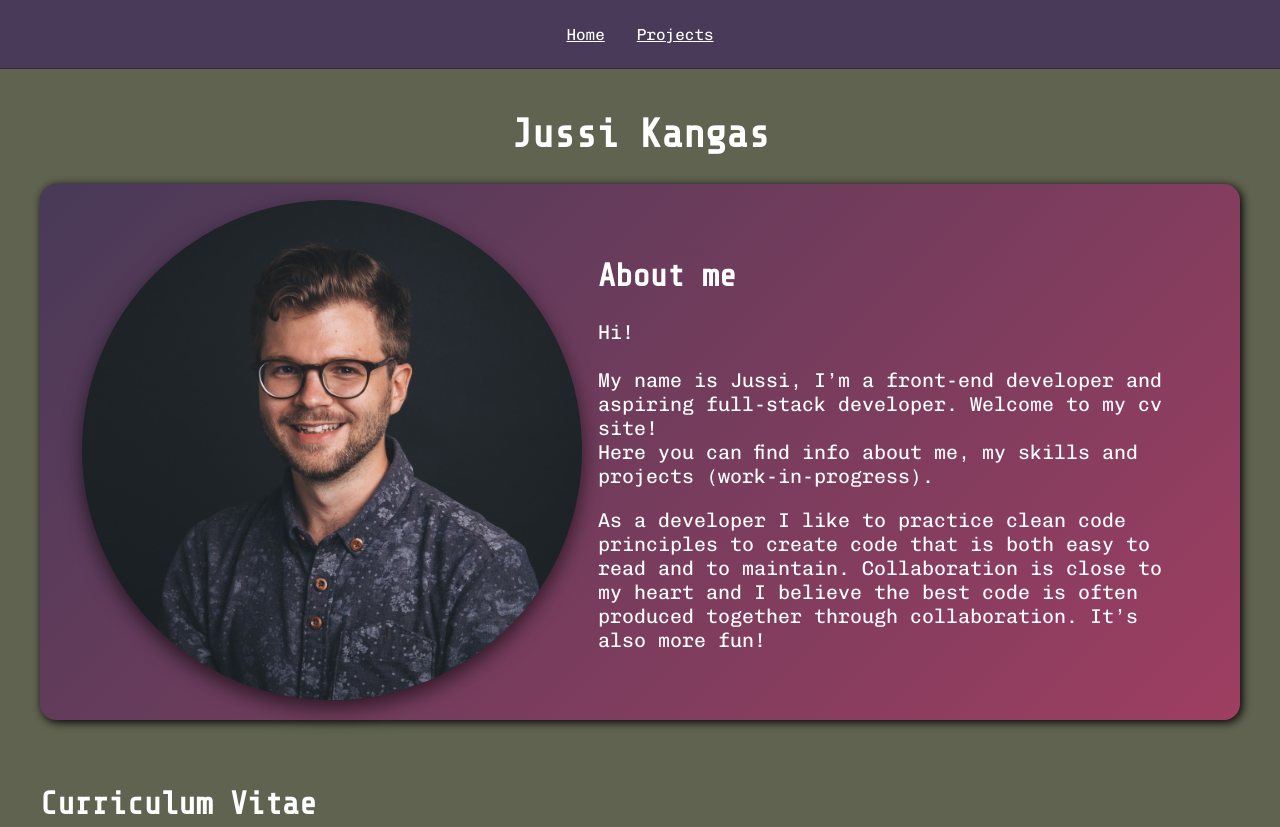
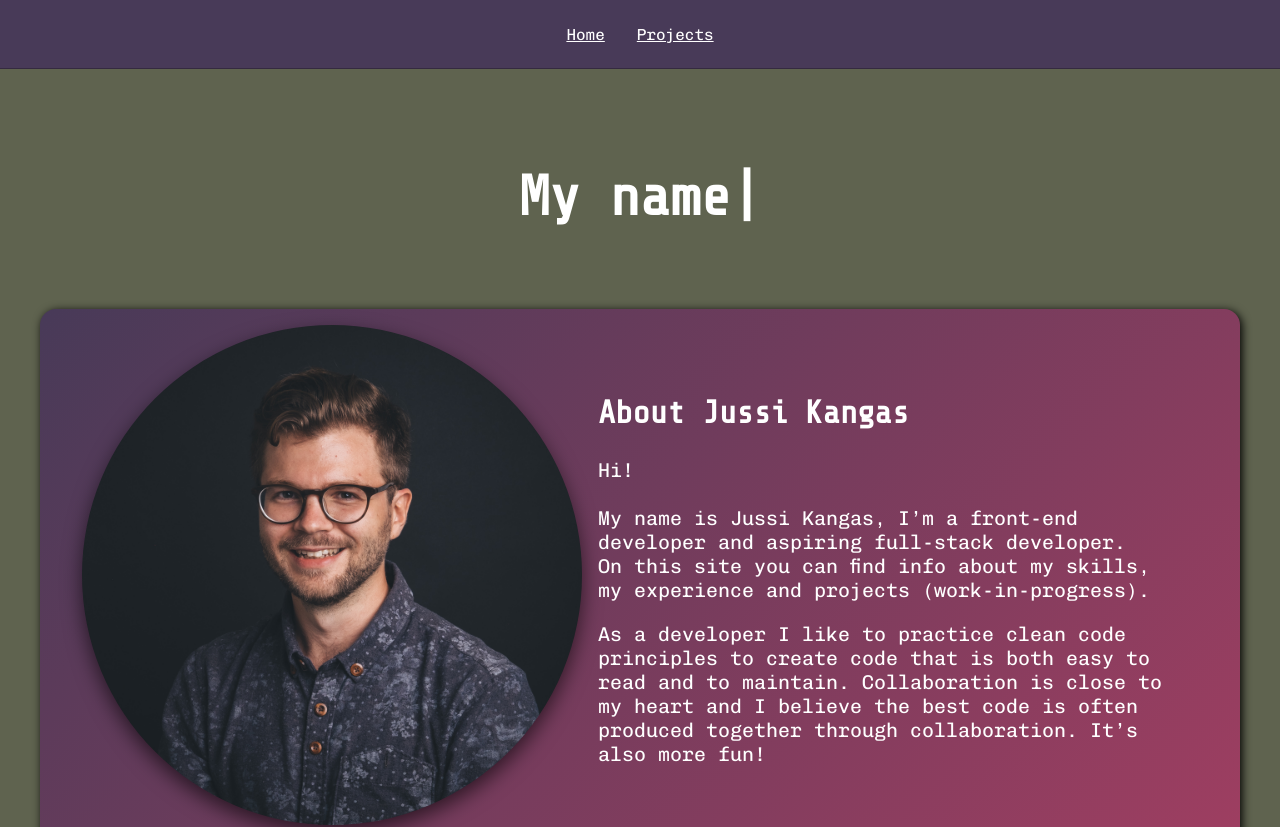
Before and after one commit to kangas93/kangas93.github.io, a React (Create React App) app: page /#/ in a window 1280 px wide. Shown: the top 827 px of the page. Built offline with nearby package versions, Linux system fonts and the light colour scheme.

Commit message:
Add Typed and update fontsize and text

```diff
--- a/package.json
+++ b/package.json
@@ -20,6 +20,7 @@
     "react-router-dom": "^6.6.1",
     "react-scripts": "5.0.1",
     "sass": "^1.57.1",
+    "typed.js": "^2.0.12",
     "typescript": "^4.9.4",
     "web-vitals": "^2.1.4"
   },
--- a/src/assets/text/cv_data.ts
+++ b/src/assets/text/cv_data.ts
@@ -25,7 +25,7 @@ const worklife: Job[] = [
     { titel: "Master's thesis", company: "SVT Interactive", start_period: "January 2021", end_period: "June 2021", description: "Master thesis conducted at SVT Interactive with focus on usability in data visualizations." },
 ]
 
-const intro = "Hi!\n\nMy name is Jussi, I’m a front-end developer and aspiring full-stack developer. Welcome to my cv site!\nHere you can find info about me, my skills and projects (work-in-progress)."
+const intro = "Hi!\n\nMy name is Jussi Kangas, I’m a front-end developer and aspiring full-stack developer.\nOn this site you can find info about my skills, my experience and projects (work-in-progress)."
 const biography = "As a developer I like to practice clean code principles to create code that is both easy to read and to maintain. Collaboration is close to my heart and I believe the best code is often produced together through collaboration. It’s also more fun!"
 
 
--- a/src/pages/Home.tsx
+++ b/src/pages/Home.tsx
@@ -1,18 +1,45 @@
+import { useEffect } from 'react';
 import cv_picture from '../assets/images/Jussi_Kangas_VLTH9366.jpg'
 import { educations, worklife, skills, biography, intro } from '../assets/text/cv_data';
+import Typed from 'typed.js';
 
 
 
 function Home() {
+    useEffect(() => {
+        var options = {
+            typeSpeed: 100,
+            backSpeed: 30,
+            stringsElement: '.home__titel__elements',
+            loop: true,
+            loopCount: Infinity,
+            backDelay: 1000,
+        };
+
+        var typed = new Typed('.home__titel__typed', options);
+
+        return function cleanup() {
+            typed.destroy()
+        }
+
+    }, [])
+
     return (
         <div className='home'>
-            <h1> Jussi Kangas</h1>
+            <h1 className='home__titel'>
+                <div className='home__titel__elements'>
+                    <span>Welcome!</span>
+                    <span>My name is Jussi.</span>
+                    <span>I'm a developer.</span>
+                </div>
+                <span className='home__titel__typed'></span>
+            </h1>
             <section className='home__bio'>
                 <div className='home__img-wrapper'>
                     <img className="home__img" src={cv_picture} alt="Jussi Kangas"></img>
                 </div>
                 <div className='home__bio-section'>
-                    <h2>About me</h2>
+                    <h2>About Jussi Kangas</h2>
                     <p>{intro}</p>
                     <p>{biography}</p>
                 </div>
--- a/src/style/home.scss
+++ b/src/style/home.scss
@@ -5,6 +5,10 @@
     height: 100%;
     color: text-colors('primary');
     max-width: $page-max-width;
+
+    &__titel {
+        margin: spaces(xxlarge) 0px;
+    }
 
     &__bio {
         display: flex;
--- a/src/style/typography.scss
+++ b/src/style/typography.scss
@@ -49,7 +49,7 @@ h4 {
 }
 
 h1 {
-    font-size: get-rem('40');
+    font-size: get-rem('56');
 }
 
 h2 {
@@ -67,3 +67,9 @@ h4 {
 p {
     font-size: get-rem('16');
 }
+
+@media(max-width: $screen-size-small) {
+    h1 {
+        font-size: get-rem('36');
+    }
+}
--- a/src/style/variables.scss
+++ b/src/style/variables.scss
@@ -35,6 +35,10 @@ $font-sizes: (
     '32': 2rem,
     '36': 2.25rem,
     '40': 2.5rem,
+    '44': 2.75rem,
+    '48': 3rem,
+    '52': 3.25,
+    '56': 3.5rem,
 );
 
 .dark-theme {
```
Also changed, not shown: 1 other file (tests, documents, lock files or other folders).
